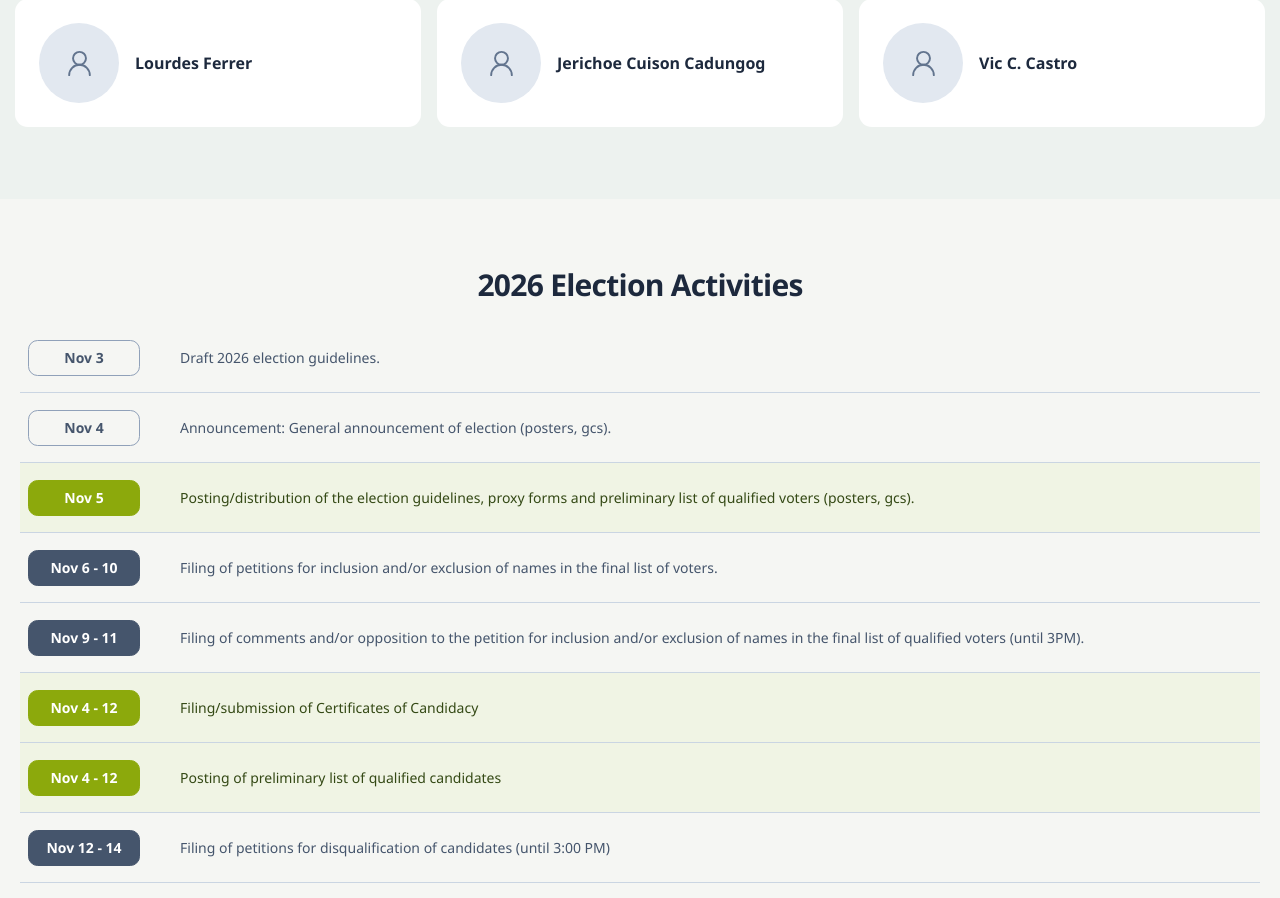
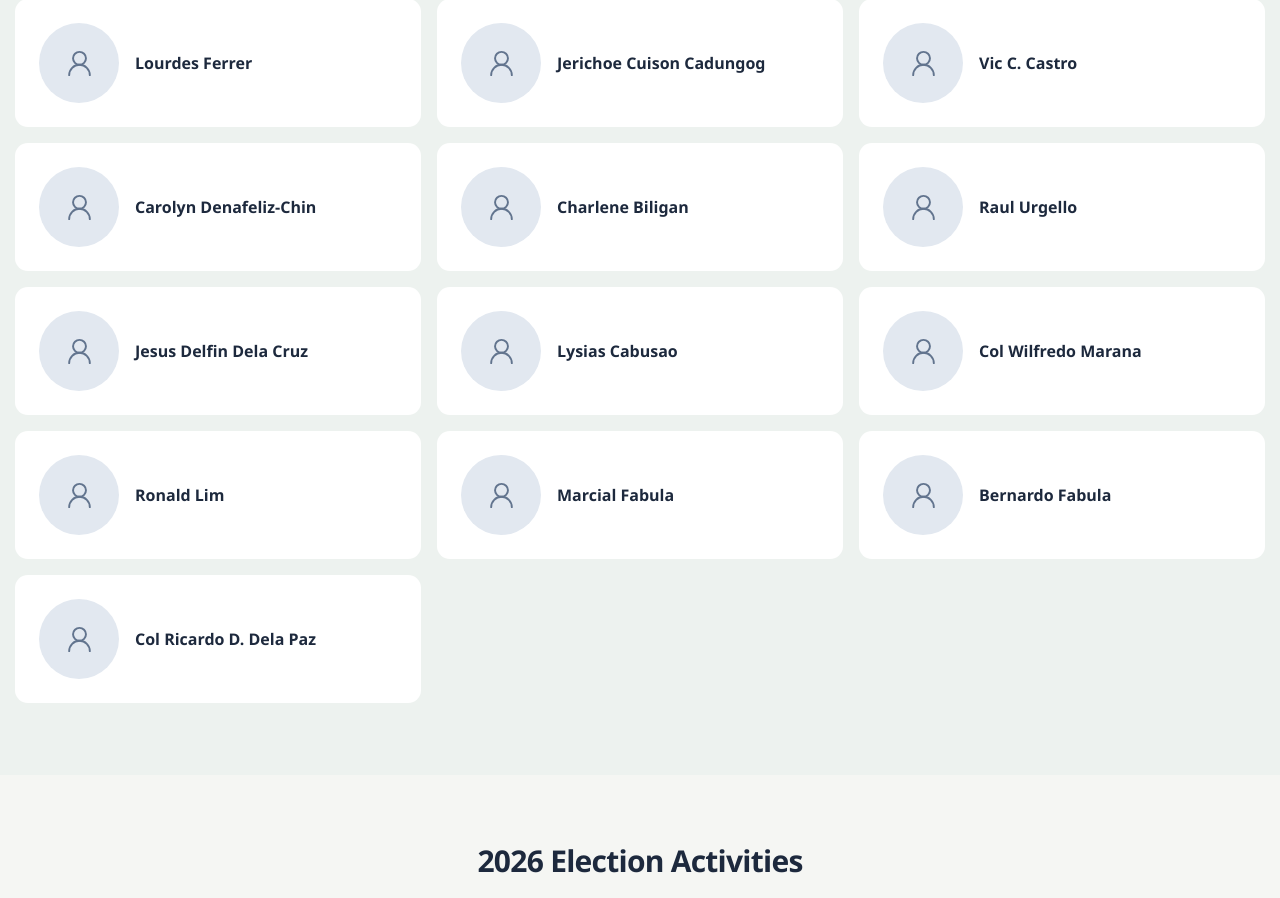
Before and after one commit to markquilab/afpovai-2026, a React (Vite) app: page / in a window 1280 px wide. Shown: the part 1234-2132 px from the top of the page. Built offline with nearby package versions, Linux system fonts and the light colour scheme.

Commit message:
Updated nominees

```diff
--- a/src/components/sections/CandidateSection.tsx
+++ b/src/components/sections/CandidateSection.tsx
@@ -10,6 +10,16 @@ const candidates = [
   "Lourdes Ferrer",
   "Jerichoe Cuison Cadungog",
   "Vic C. Castro",
+  "Carolyn Denafeliz-Chin",
+  "Charlene Biligan",
+  "Raul Urgello",
+  "Jesus Delfin Dela Cruz",
+  "Lysias Cabusao",
+  "Col Wilfredo Marana",
+  "Ronald Lim",
+  "Marcial Fabula",
+  "Bernardo Fabula",
+  "Col Ricardo D. Dela Paz"
 ];
 const resources = [
   {
```
